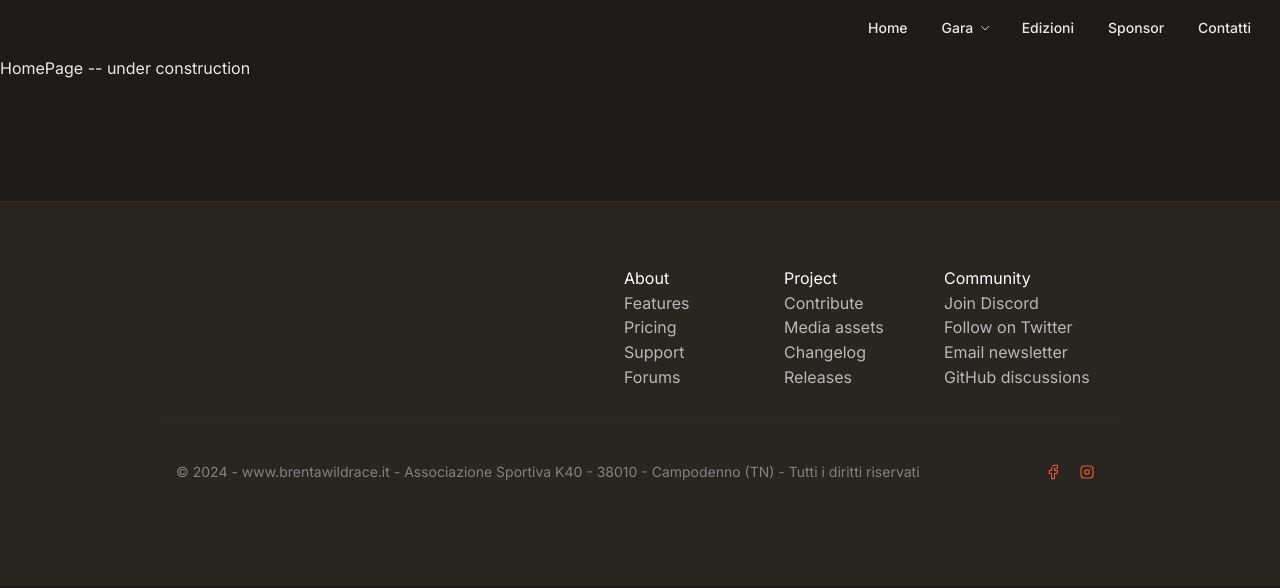
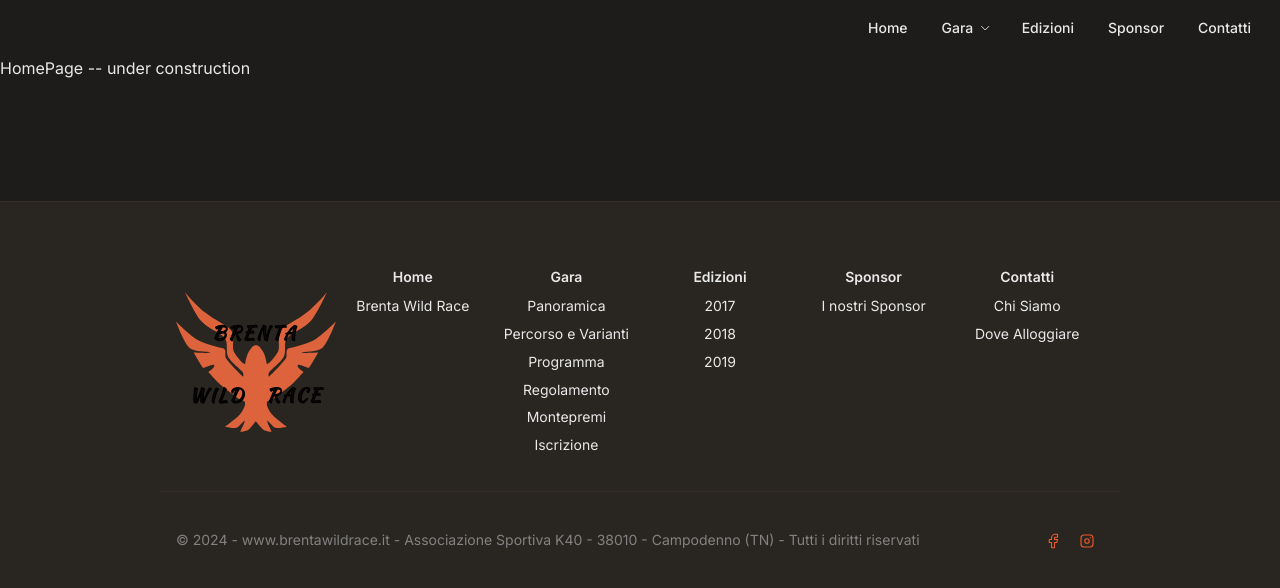
Before and after one commit to elibattistoni/brenta-wild-race, a React (Vite) app: page / in a window 1280 px wide. Shown: the top 588 px of the page. Built offline with nearby package versions, Linux system fonts and the light colour scheme.

Commit message:
feat(footer): add footer

```diff
--- a/src/components/layout/Footer.jsx
+++ b/src/components/layout/Footer.jsx
@@ -1,60 +1,24 @@
 import { Text, Container, ActionIcon, Group, rem } from "@mantine/core";
-import {
-  IconBrandTwitter,
-  IconBrandYoutube,
-  IconBrandInstagram,
-  IconBrandFacebookFilled,
-  IconBrandFacebook,
-} from "@tabler/icons-react";
+import { IconBrandInstagram, IconBrandFacebook } from "@tabler/icons-react";
 import classes from "./Footer.module.css";
-
-const data = [
-  {
-    title: "About",
-    links: [
-      { label: "Features", link: "#" },
-      { label: "Pricing", link: "#" },
-      { label: "Support", link: "#" },
-      { label: "Forums", link: "#" },
-    ],
-  },
-  {
-    title: "Project",
-    links: [
-      { label: "Contribute", link: "#" },
-      { label: "Media assets", link: "#" },
-      { label: "Changelog", link: "#" },
-      { label: "Releases", link: "#" },
-    ],
-  },
-  {
-    title: "Community",
-    links: [
-      { label: "Join Discord", link: "#" },
-      { label: "Follow on Twitter", link: "#" },
-      { label: "Email newsletter", link: "#" },
-      { label: "GitHub discussions", link: "#" },
-    ],
-  },
-];
+import { footerPaths } from "../../utils/paths";
+import { NavLink } from "react-router-dom";
+// import { ReactComponent as BrentaWRLogo } from "../../assets/brentawildracelogo.svg";
+import BrentaWRLogo from "../../assets/brentawildracelogo.svg?react";
 
 const Footer = () => {
-  const groups = data.map((group) => {
-    const links = group.links.map((link, index) => (
-      <Text
-        key={index}
-        className={classes.link}
-        component="a"
-        href={link.link}
-        onClick={(event) => event.preventDefault()}
-      >
-        {link.label}
-      </Text>
-    ));
+  const footerLinks = footerPaths.map((group) => {
+    const links = group.links.map((link, idx) => {
+      return (
+        <NavLink key={idx} to={link.link} className={classes.link}>
+          {link.title}
+        </NavLink>
+      );
+    });
 
     return (
       <div className={classes.wrapper} key={group.title}>
-        <Text className={classes.title}>{group.title}</Text>
+        <span className={classes.title}>{group.title}</span>
         {links}
       </div>
     );
@@ -63,13 +27,8 @@ const Footer = () => {
   return (
     <footer className={classes.footer}>
       <Container className={classes.inner}>
-        <div className={classes.logo}>
-          {/* <MantineLogo size={30} /> */}
-          {/* <Text size="xs" c="dimmed" className={classes.description}>
-            Build fully functional accessible web applications faster than ever
-          </Text> */}
-        </div>
-        <div className={classes.groups}>{groups}</div>
+        <BrentaWRLogo className={classes.logo} />
+        {footerLinks}
       </Container>
       <Container className={classes.afterFooter}>
         <Text c="dimmed" size="sm">
--- a/src/components/layout/Footer.module.css
+++ b/src/components/layout/Footer.module.css
@@ -12,30 +12,30 @@
   margin-top: var(--mantine-spacing-xl);
   padding-top: var(--mantine-spacing-xl);
   padding-bottom: var(--mantine-spacing-xl);
-  border-top: rem(1px) solid
-    var(--mantine-color-orangeBlack-2);
+  border-top: rem(1px) solid var(--mantine-color-orangeBlack-2);
 
   @media (max-width: $mantine-breakpoint-sm) {
     flex-direction: column;
   }
 }
 
-.logo {
-  max-width: rem(200px);
-
-  @media (max-width: $mantine-breakpoint-sm) {
-    display: flex;
-    flex-direction: column;
-    align-items: center;
-  }
+.title {
+  font-size: var(--mantine-font-size-sm);
+  font-weight: 600;
+  margin-bottom: calc(var(--mantine-spacing-xs) / 2);
+  color: var(--mantine-color-fontWhite-0);
 }
 
-.description {
-  margin-top: rem(5px);
+.link {
+  display: block;
+  color: var(--mantine-color-fontWhite-0);
+  font-size: var(--mantine-font-size-sm);
+  padding-top: rem(3px);
+  padding-bottom: rem(3px);
+  text-decoration: none;
 
-  @media (max-width: $mantine-breakpoint-sm) {
-    margin-top: var(--mantine-spacing-xs);
-    text-align: center;
+  &:hover {
+    text-decoration: underline;
   }
 }
 
@@ -49,37 +49,16 @@
   }
 }
 
-.groups {
+.wrapper {
+  width: rem(160px);
   display: flex;
-  flex-wrap: wrap;
-
-  @media (max-width: $mantine-breakpoint-sm) {
-    display: none;
-  }
+  flex-direction: column;
+  align-items: center;
 }
 
-.wrapper {
-  width: rem(160px);
-}
-
-.link {
-  display: block;
-  color: light-dark(var(--mantine-color-gray-6), var(--mantine-color-dark-1));
-  font-size: var(--mantine-font-size-sm);
-  padding-top: rem(3px);
-  padding-bottom: rem(3px);
-
-  &:hover {
-    text-decoration: underline;
-  }
-}
-
-.title {
-  font-size: var(--mantine-font-size-lg);
-  font-weight: 700;
-  font-family: Greycliff CF, var(--mantine-font-family);
-  margin-bottom: calc(var(--mantine-spacing-xs) / 2);
-  color: light-dark(var(--mantine-color-black), var(--mantine-color-white));
+.logo {
+  max-width: rem(160px);
+  align-self: center;
 }
 
 .social {
```
Also changed, not shown: src/components/layout/FooterNavigation.jsx (deleted).
